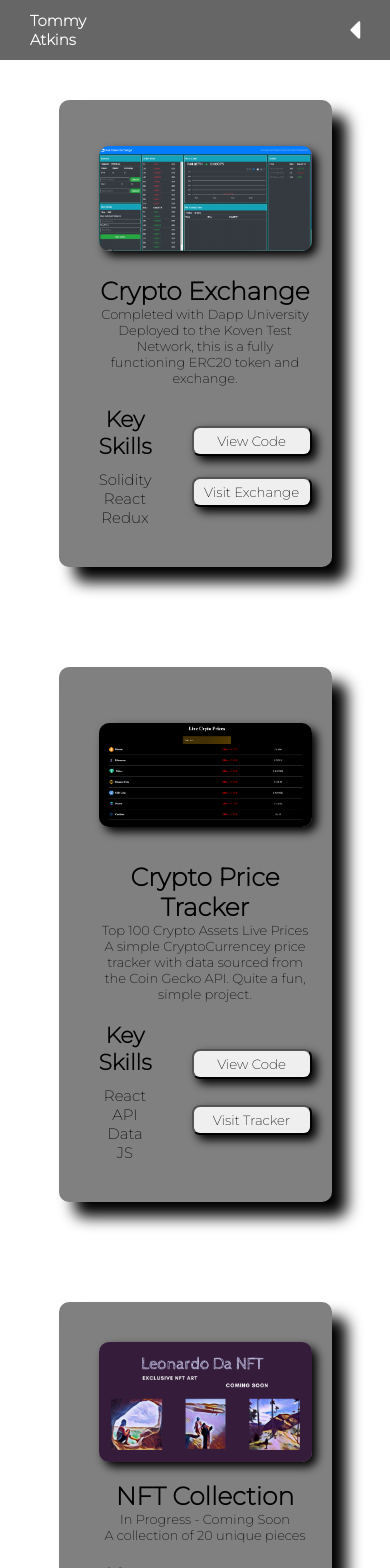
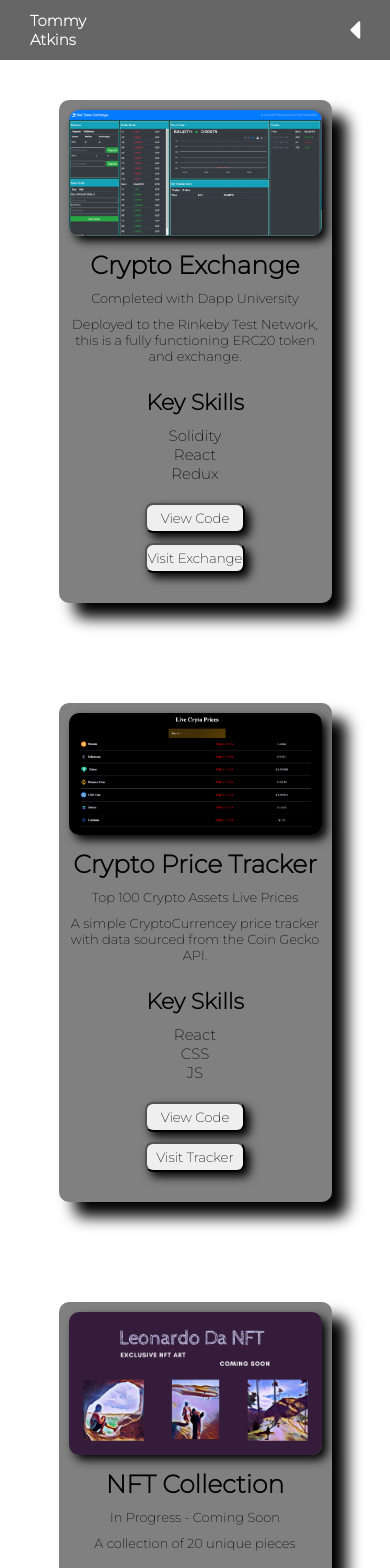
Before and after one commit to Tommy15101/my-portfolio, a React (Create React App) app: page /projects in a window 390 px wide. Shown: the top 1568 px of the page. Built offline with nearby package versions, Linux system fonts and the light colour scheme.

Commit message:
Mobile responsive changes

```diff
--- a/public/index.html
+++ b/public/index.html
@@ -4,13 +4,13 @@
     <meta charset="utf-8" />
     <link rel="icon" href="%PUBLIC_URL%/tlogo.png" />
     <link rel="preconnect" href="https://fonts.googleapis.com">
-<link rel="preconnect" href="https://fonts.gstatic.com" crossorigin>
-<link href="https://fonts.googleapis.com/css2?family=Montserrat:wght@200&display=swap" rel="stylesheet">
+    <link rel="preconnect" href="https://fonts.gstatic.com" crossorigin>
+    <link href="https://fonts.googleapis.com/css2?family=Montserrat:wght@200&display=swap" rel="stylesheet">
     <meta name="viewport" content="width=device-width, initial-scale=1" />
     <meta name="theme-color" content="#000000" />
     <meta
-      name="description"
-      content="Web site created using create-react-app"
+      name="Tommy Atkins"
+      content="Portfolio of Blockchain Development"
     />
     <link rel="apple-touch-icon" href="%PUBLIC_URL%/logo192.png" />
     <link rel="manifest" href="%PUBLIC_URL%/manifest.json" />
--- a/src/components/ProjectsData.js
+++ b/src/components/ProjectsData.js
@@ -9,7 +9,7 @@ export const ProjectsData = {
             imgSrc: exchange,
             title: 'Crypto Exchange',
             desc: 'Completed with Dapp University',
-            info: 'Deployed to the Koven Test Network, this is a fully functioning ERC20 token and exchange.',
+            info: 'Deployed to the Rinkeby Test Network, this is a fully functioning ERC20 token and exchange.',
             skillsHeader: 'Key Skills',
             skillsOne: 'Solidity',
             skillsTwo: 'React',
@@ -24,10 +24,10 @@ export const ProjectsData = {
             imgSrc: cryptoprices,
             title: 'Crypto Price Tracker',
             desc: 'Top 100 Crypto Assets Live Prices',
-            info: 'A simple CryptoCurrencey price tracker with data sourced from the Coin Gecko API. Quite a fun, simple project.',
+            info: 'A simple CryptoCurrencey price tracker with data sourced from the Coin Gecko API.',
             skillsHeader: 'Key Skills',
             skillsOne: 'React',
-            skillsTwo: 'API Data',
+            skillsTwo: 'CSS',
             skillsThree: 'JS',
             buttonOne: 'View Code',
             buttonTwo: 'Visit Tracker',
--- a/src/styles/ProjectsStyle.js
+++ b/src/styles/ProjectsStyle.js
@@ -34,6 +34,12 @@ export const ProjectsWindowDisplay = styled.div`
         padding: 40px;
         margin: 100px 0 0 0;
         grid-template-rows: 1fr auto 1fr;
+    }
+
+    @media (max-width: 420px) {
+        grid-template-columns: 1fr;
+        grid-template-rows: auto;
+        padding: 10px;
     }
 `
 export const ProjectsWindowImage = styled.div`
@@ -72,6 +78,12 @@ export const ProjectsWindowImage = styled.div`
         margin: 0;
         padding: 0;
     }
+    @media (max-width: 420px) {
+        grid-row-start: auto;
+	    grid-row-end: auto;
+	    grid-column-start: auto;
+        grid-column-end: auto;
+    }
 `
 export const ProjectsWindowHeader = styled.div`
     display: flex;
@@ -88,12 +100,18 @@ export const ProjectsWindowHeader = styled.div`
         @media (max-width: 576px) {
             padding: 15px 0 0 0;
         }
+        @media (max-width: 420px) {
+            padding-top: 10px;
+        }
     }
     p {
         font-size: 15px;
         @media (max-width: 576px) {
         font-size: 13px;
-    }
+        }
+        @media (max-width: 420px) {
+            padding-top: 10px;
+        }
     }
     @media (max-width: 1400px) {
         grid-column-start: 1;
@@ -101,6 +119,12 @@ export const ProjectsWindowHeader = styled.div`
     }
     @media (max-width: 576px) {
         padding: 0 0 20px 0;
+    }
+    @media (max-width: 420px) {
+        grid-row-start: auto;
+	    grid-row-end: auto;
+	    grid-column-start: auto;
+        grid-column-end: auto;
     }
 `
 export const ProjectsWindowInfo = styled.ul`
@@ -116,9 +140,15 @@ export const ProjectsWindowInfo = styled.ul`
         @media (max-width: 576px) {
             padding: 0 0 10px 0;
         }
+        @media (max-width: 420px) {
+            padding-top: 5px;
+        }
     }
     li {
         font-size: 15px;
+        @media (max-width: 420px) {
+            padding: 0;
+        }
     }
     @media (max-width: 1400px) {
         padding: 20px 0 0 0;
@@ -126,6 +156,9 @@ export const ProjectsWindowInfo = styled.ul`
     @media (max-width: 576px) {
         padding: 0 30px 0 0;
     }
+    @media (max-width: 420px) {
+            padding: 0;
+        }
 `
 export const ProjectsWindowButtons = styled.div`
     height: 100%;
@@ -149,6 +182,10 @@ export const ProjectsWindowButtons = styled.div`
         @media (max-width: 1400px) {
             width: 120px;
         }
+        @media (max-width: 420px) {
+            width: 100px;
+            margin: 5px 0;
+        }
     }
     @media (max-width: 992px) {
         flex-direction: column;
@@ -156,6 +193,9 @@ export const ProjectsWindowButtons = styled.div`
     @media (max-width: 576px) {
         padding: 0 0 0 10px;
     }
+    @media (max-width: 420px) {
+            padding: 15px 0;
+        }
 `
 export const Footer = styled.div`
     @media (max-width: 576px) {
@@ -164,7 +204,7 @@ export const Footer = styled.div`
     }
 `
 
-
+// X Small - @media (max-width: 420px)
 // Small / Landscape / Phones - @media (max-width: 576px)
 // Medium / Tabets - @media (max-width: 768px)
 // Large / Laptops - @media (max-width: 992px)
```
